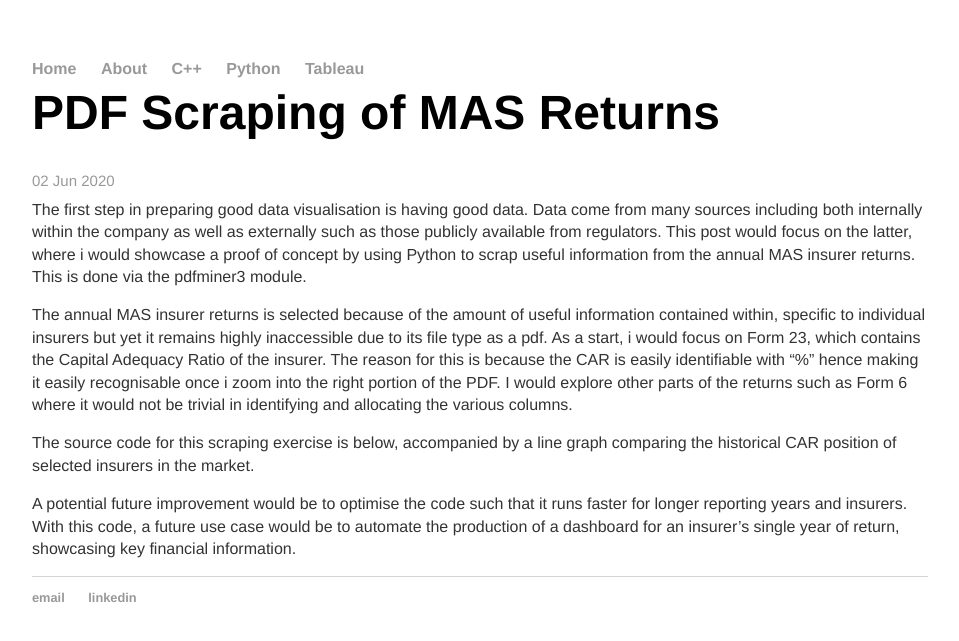
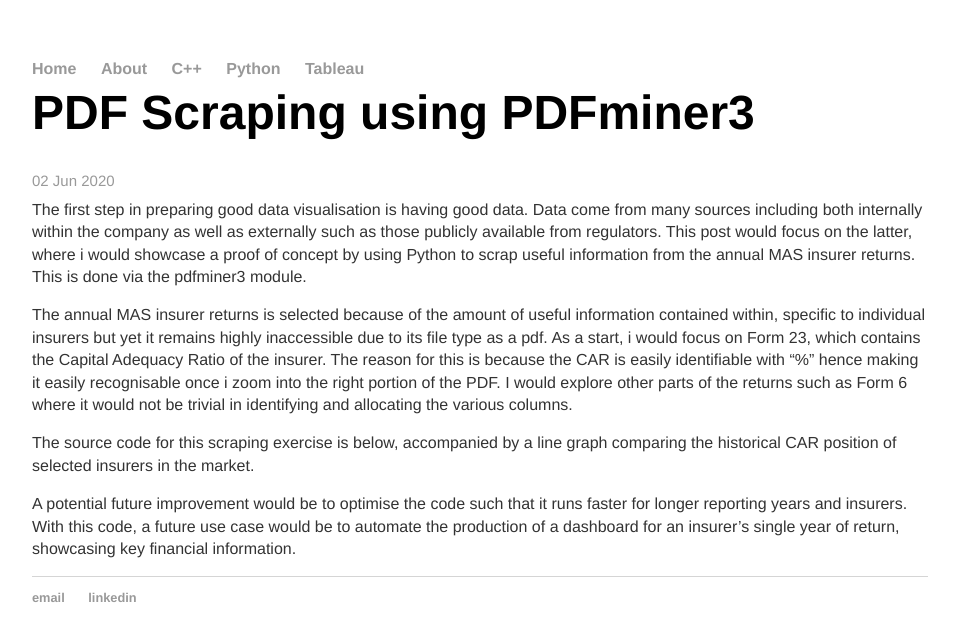
Before and after one commit to cchanzl/Lock-Screen, a Jekyll site: the page built from _posts/2020-06-02-PDF-Scraping-using-PDFminer3.md, in a window 1280 px wide. Shown: the top 641 px of the page, without its empty margins (160-1119 px from the left). Built offline with Jekyll 4.4.1, drawn with Linux system fonts in a browser that asks for light colours.

Commit message:
Update and rename 2020-06-02-PDF-Scraping-of-MAS-Returns.md to 2020-06-02-PDF-Scraping-using-PDFminer3.md

```diff
--- a/_posts/2020-06-02-PDF-Scraping-of-MAS-Returns.md
+++ b/_posts/2020-06-02-PDF-Scraping-using-PDFminer3.md
@@ -1,6 +1,6 @@
 ---
 layout: post
-title: "PDF Scraping of MAS Returns"
+title: "PDF Scraping using PDFminer3"
 category: python
 date: 2020-06-02
 ---
```
